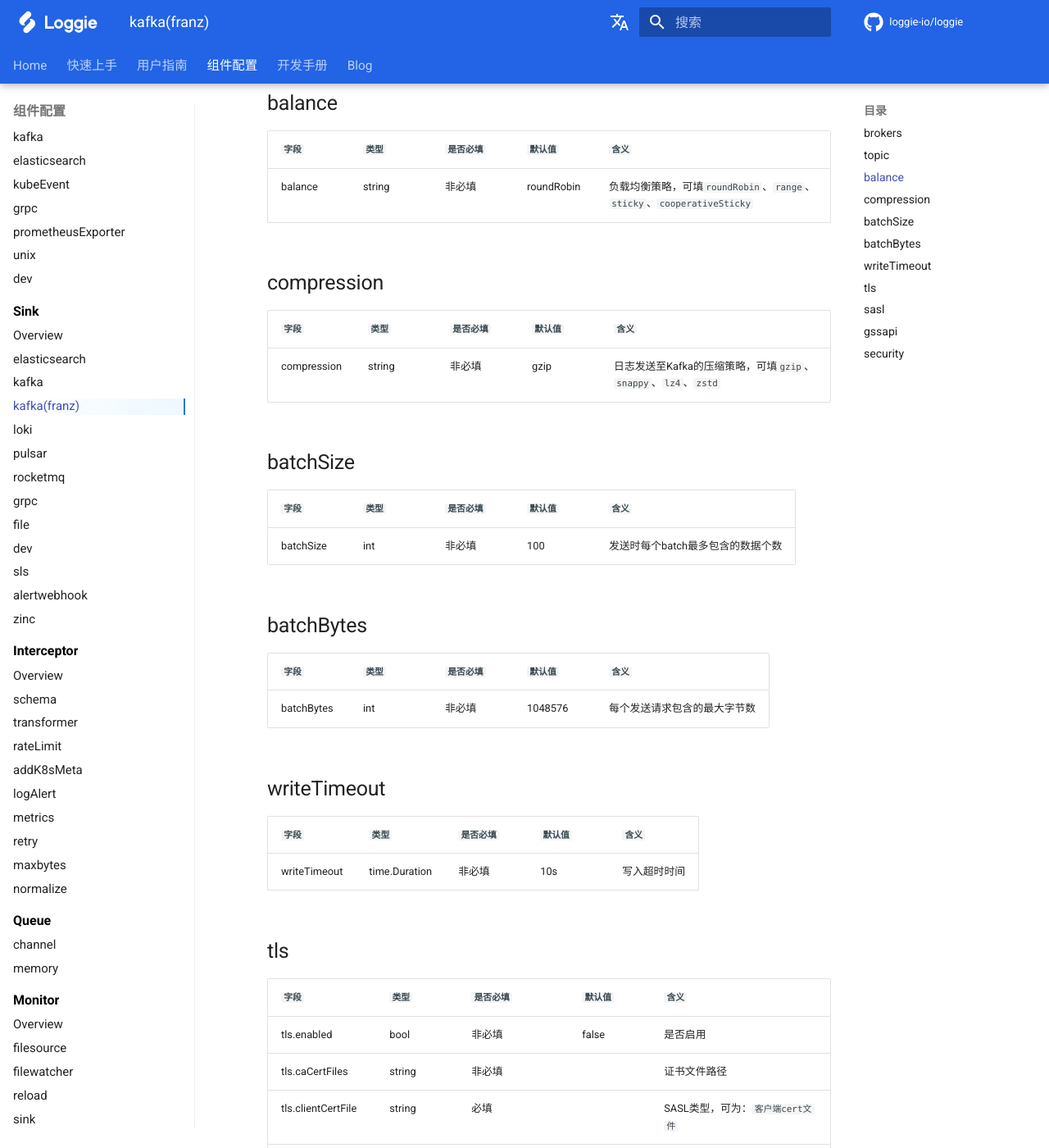
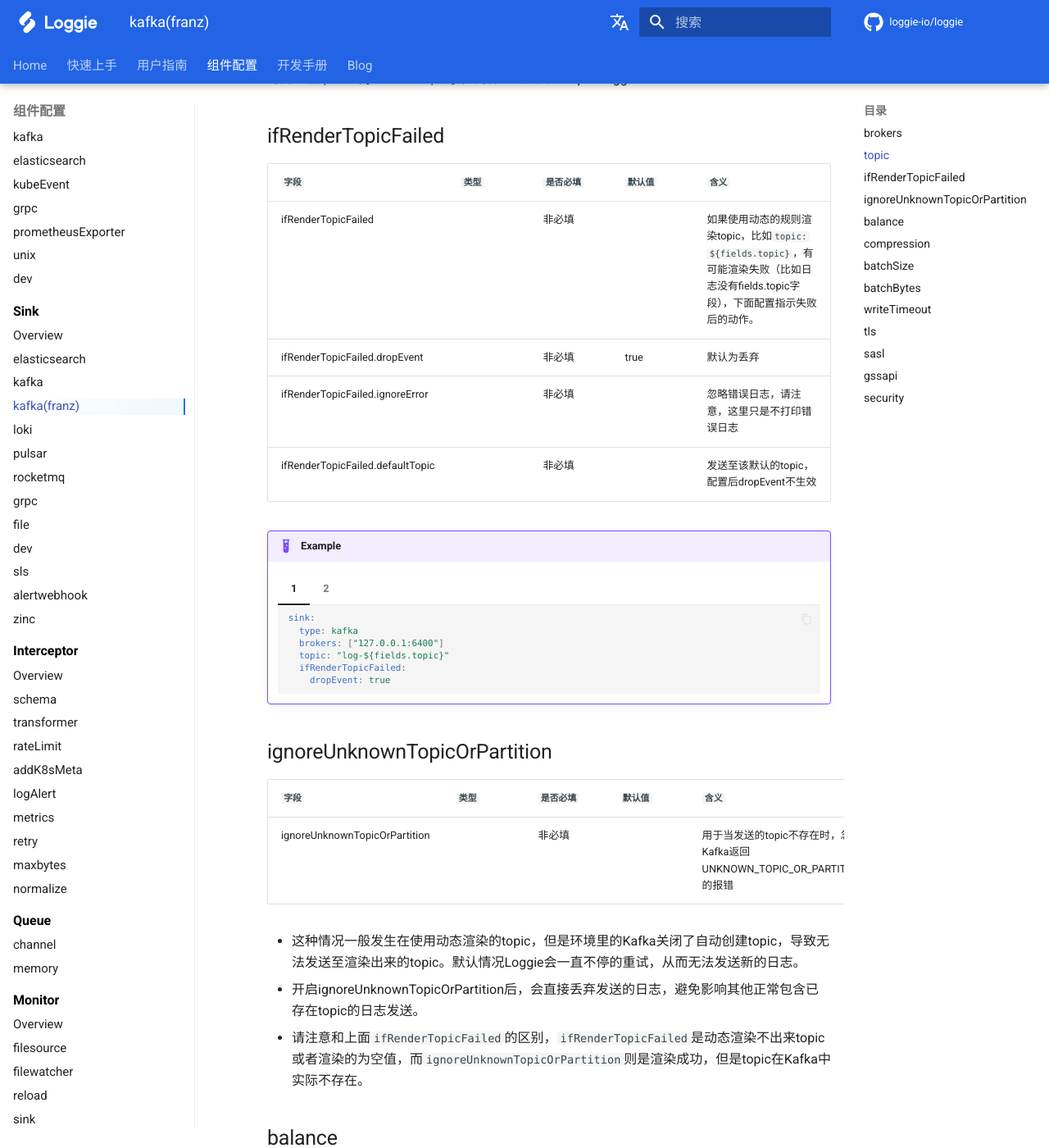
Before and after one commit to loggie-io/docs, an MkDocs documentation site: the page built from docs/reference/pipelines/sink/franzkafka.md, in a window 1280 px wide and 1400 px high, scrolled down 1273 px. Shown: the whole window at 82% size. Built offline with MkDocs 1.6.1 and Material for MkDocs 9.7.7, drawn with Linux system fonts in a browser that asks for light colours; some web fonts are replaced; comment, search, counter and statistics services are not loaded; the version menu is left out.

Commit message:
Feat: update kafka sink (#174)

````diff
--- a/docs/reference/pipelines/sink/franzkafka.md
+++ b/docs/reference/pipelines/sink/franzkafka.md
@@ -5,12 +5,26 @@
 
 !!! example
 
-    ```yaml
-    sink:
-      type: franzKafka
-      brokers: ["127.0.0.1:6400"]
-      topic: "log-${fields.topic}"
-    ```
+    === "简单"
+        ```yaml
+        sink:
+          type: franzKafka
+          brokers: ["127.0.0.1:6400"]
+          topic: "log-${fields.topic}"
+        ```
+
+    === "SASL认证"
+        ```yaml
+        sink:
+          type: kafka
+          brokers: ["127.0.0.1:6400"]
+          topic: "demo"
+          sasl:
+            enabled: true
+            mechanism: SCRAM-SHA-512
+            username: ***
+            password: ***
+        ```
 
 ## brokers
 
@@ -47,6 +61,50 @@
 }
 ```
 可配置`topic: ${fields.topic}`，同样也会发送到topic "loggie"。
+
+## ifRenderTopicFailed
+
+|    `字段`   |    `类型`    |  `是否必填`  |  `默认值`  |  `含义`  |
+| ---------- | ----------- | ----------- | --------- | -------- |
+| ifRenderTopicFailed |   |    非必填  |     | 如果使用动态的规则渲染topic，比如`topic: ${fields.topic}`，有可能渲染失败（比如日志没有fields.topic字段），下面配置指示失败后的动作。 |
+| ifRenderTopicFailed.dropEvent |   |    非必填  |  true   | 默认为丢弃 |
+| ifRenderTopicFailed.ignoreError |   |    非必填  |     | 忽略错误日志，请注意，这里只是不打印错误日志 |
+| ifRenderTopicFailed.defaultTopic |   |    非必填  |     |  发送至该默认的topic，配置后dropEvent不生效 |
+
+!!! example
+
+    === "1"
+
+        ```yaml
+        sink:
+          type: kafka
+          brokers: ["127.0.0.1:6400"]
+          topic: "log-${fields.topic}"
+          ifRenderTopicFailed:
+            dropEvent: true
+        ```
+
+    === "2"
+
+        ```yaml
+        sink:
+          type: kafka
+          brokers: ["127.0.0.1:6400"]
+          topic: "log-${fields.topic}"
+          ifRenderTopicFailed:
+            ignoreError: true
+            defaultTopic: default
+        ```
+
+## ignoreUnknownTopicOrPartition
+
+|    `字段`   |    `类型`    |  `是否必填`  |  `默认值`  |  `含义`  |
+| ---------- | ----------- | ----------- | --------- | -------- |
+| ignoreUnknownTopicOrPartition |   |    非必填  |     | 用于当发送的topic不存在时，忽略Kafka返回UNKNOWN_TOPIC_OR_PARTITION的报错 |
+
+- 这种情况一般发生在使用动态渲染的topic，但是环境里的Kafka关闭了自动创建topic，导致无法发送至渲染出来的topic。默认情况Loggie会一直不停的重试，从而无法发送新的日志。
+- 开启ignoreUnknownTopicOrPartition后，会直接丢弃发送的日志，避免影响其他正常包含已存在topic的日志发送。
+- 请注意和上面`ifRenderTopicFailed`的区别，`ifRenderTopicFailed`是动态渲染不出来topic或者渲染的为空值，而`ignoreUnknownTopicOrPartition`则是渲染成功，但是topic在Kafka中实际不存在。
 
 
 ## balance
@@ -122,31 +180,30 @@
 | ---------- |--------| ----------- | ------ |-------------------------------------|
 | security | string |    非必填    |     | java格式的安全认证内容，可以自动转化成为franz-go适配的格式 |
 
-案例:
-```
-pipelines:
-  - name: local
-    sources:
-      - type: file
-        name: demo
-        paths:
-          - /tmp/log/*.log
-    sink:
-      type: franzKafka
-      brokers:
-      - "hadoop74.axrzpt.com:9092"
-      topic: loggie
-      writeTimeout: 5s
-      sasl:
-        gssapi:
-          kerberosConfigPath: /etc/krb5-conf/krb5.conf
-      security:
-        security.protocol: "SASL_PLAINTEXT"
-        sasl.mechanism: "GSSAPI"
-        sasl.jaas.config: "com.sun.security.auth.module.Krb5LoginModule required useKeyTab=true storeKey=true debug=true keyTab=\"/shylock/kerberos/zork.keytab\"  principal=\"zork@AXRZPT.COM\";"
-        sasl.kerberos.service.name: "kafka"
-
-```
+!!! example
+    ```
+    pipelines:
+      - name: local
+        sources:
+          - type: file
+            name: demo
+            paths:
+              - /tmp/log/*.log
+        sink:
+          type: franzKafka
+          brokers:
+          - "hadoop74.axrzpt.com:9092"
+          topic: loggie
+          writeTimeout: 5s
+          sasl:
+            gssapi:
+              kerberosConfigPath: /etc/krb5-conf/krb5.conf
+          security:
+            security.protocol: "SASL_PLAINTEXT"
+            sasl.mechanism: "GSSAPI"
+            sasl.jaas.config: "com.sun.security.auth.module.Krb5LoginModule required useKeyTab=true storeKey=true debug=true keyTab=\"/shylock/kerberos/zork.keytab\"  principal=\"zork@AXRZPT.COM\";"
+            sasl.kerberos.service.name: "kafka"
+    ```
 
 
 Kubernetes 挂载keytab二进制证书，请参考[官方文档](https://kubernetes.io/zh-cn/docs/concepts/configuration/secret/)。
--- a/mkdocs.yml
+++ b/mkdocs.yml
@@ -82,7 +82,8 @@ markdown_extensions:
         - name: mermaid
           class: mermaid-experimental
           format: !!python/name:pymdownx.superfences.fence_code_format
-  - pymdownx.tabbed
+  - pymdownx.tabbed:
+      alternate_style: true
   - pymdownx.tasklist:
       custom_checkbox: true
   - pymdownx.tilde
````
Also changed, not shown: docs/reference/pipelines/sink/kafka.md (+24 -9 lines).
